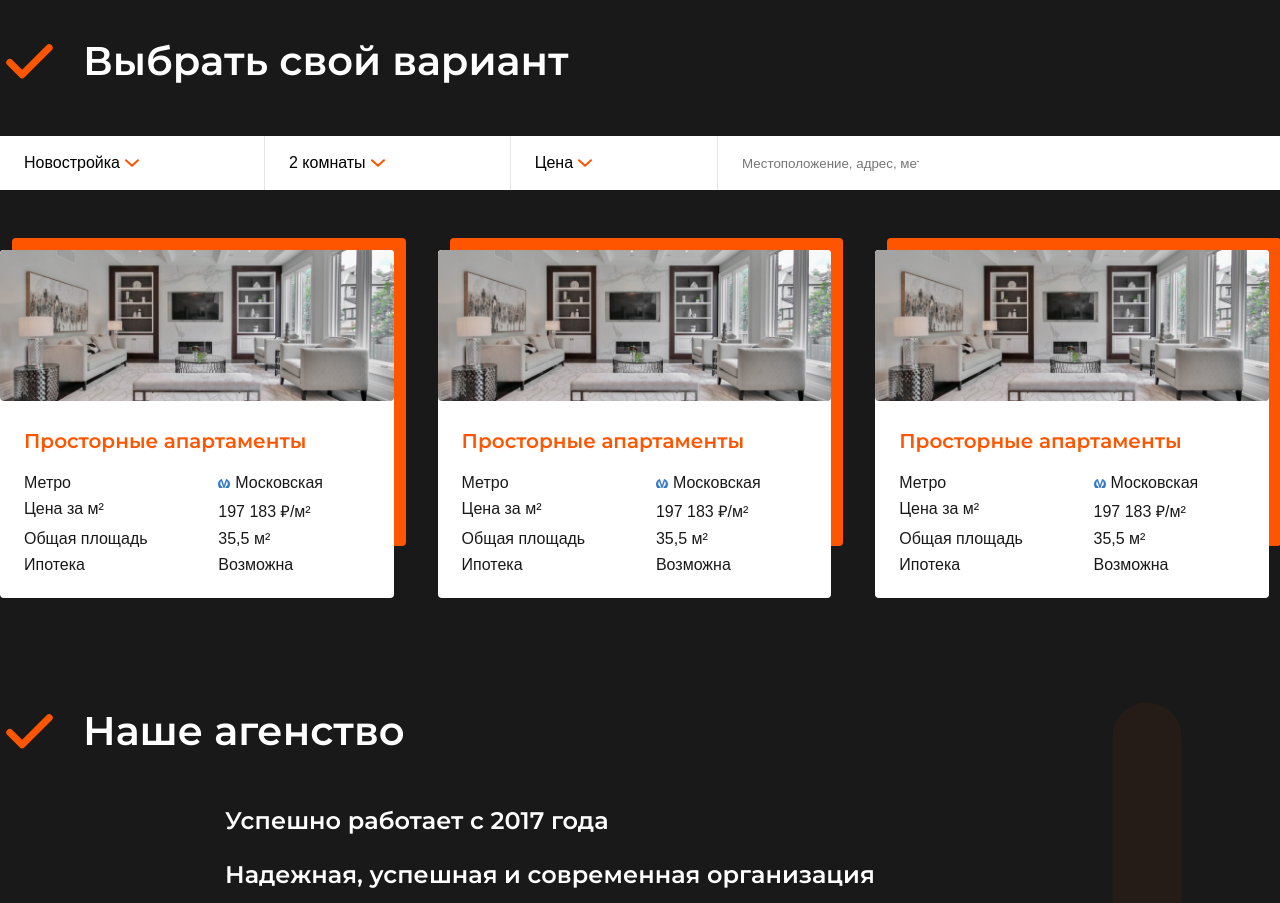
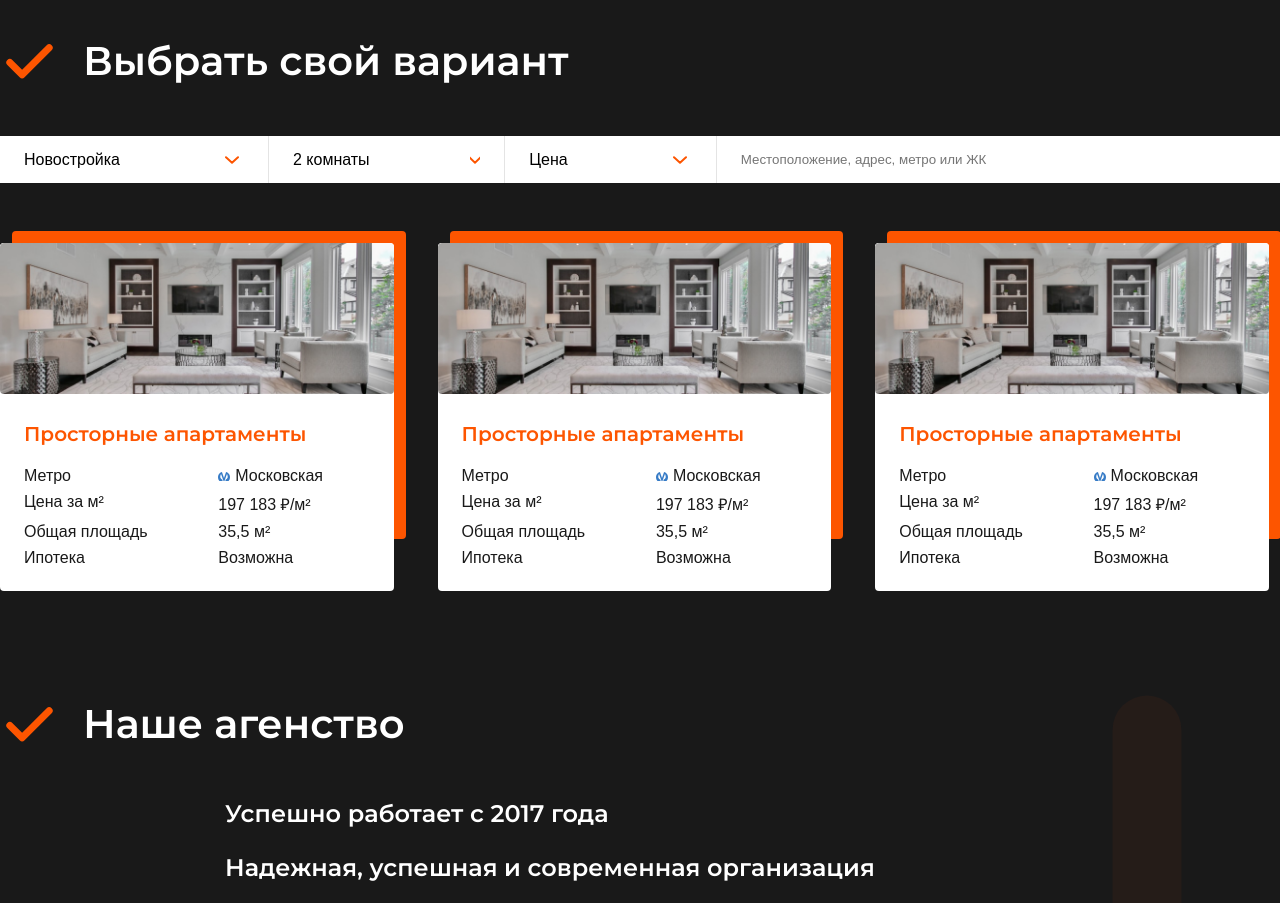
Before and after one commit to Aysanat/perspectiva, a website: page www/index.html in a window 1280 px wide. Shown: the part 1100-2003 px from the top of the page. Drawn offline with Linux system fonts and the light colour scheme; a web font is replaced by a local one.

Commit message:
variants

```diff
--- a/src/styles/blocks/_variants.scss
+++ b/src/styles/blocks/_variants.scss
@@ -19,20 +19,23 @@
 }
 
 .filter_item {
-  padding: 16px 120px 16px 24px;
+  padding: 0px 24px 0px 24px;
   border-right: 1px solid #E4E4E4;
   align-items: center;
   justify-content: space-between;
   display: flex;
 
   &.input {
+    width: 100%;
+    padding: 16px 0 16px 24px;
     border-right: 0;
   }
 }
 
 .filter_text {
   display: block;
-  margin-right: auto;
+  flex-shrink: 0;
+  margin-right: 100px;
 }
 
 .filter_input {
```
Also changed, not shown: www/style/style.css.
